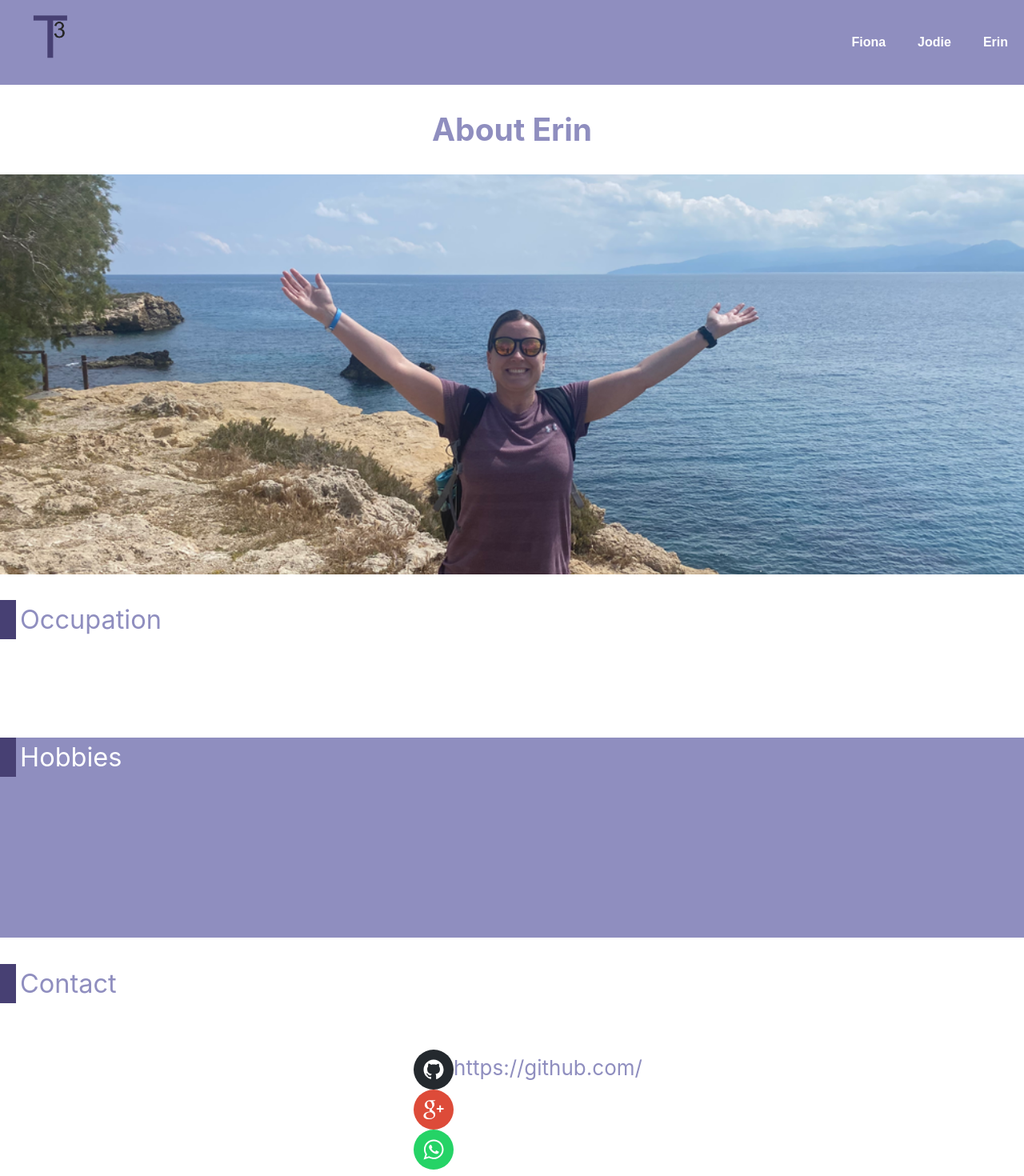
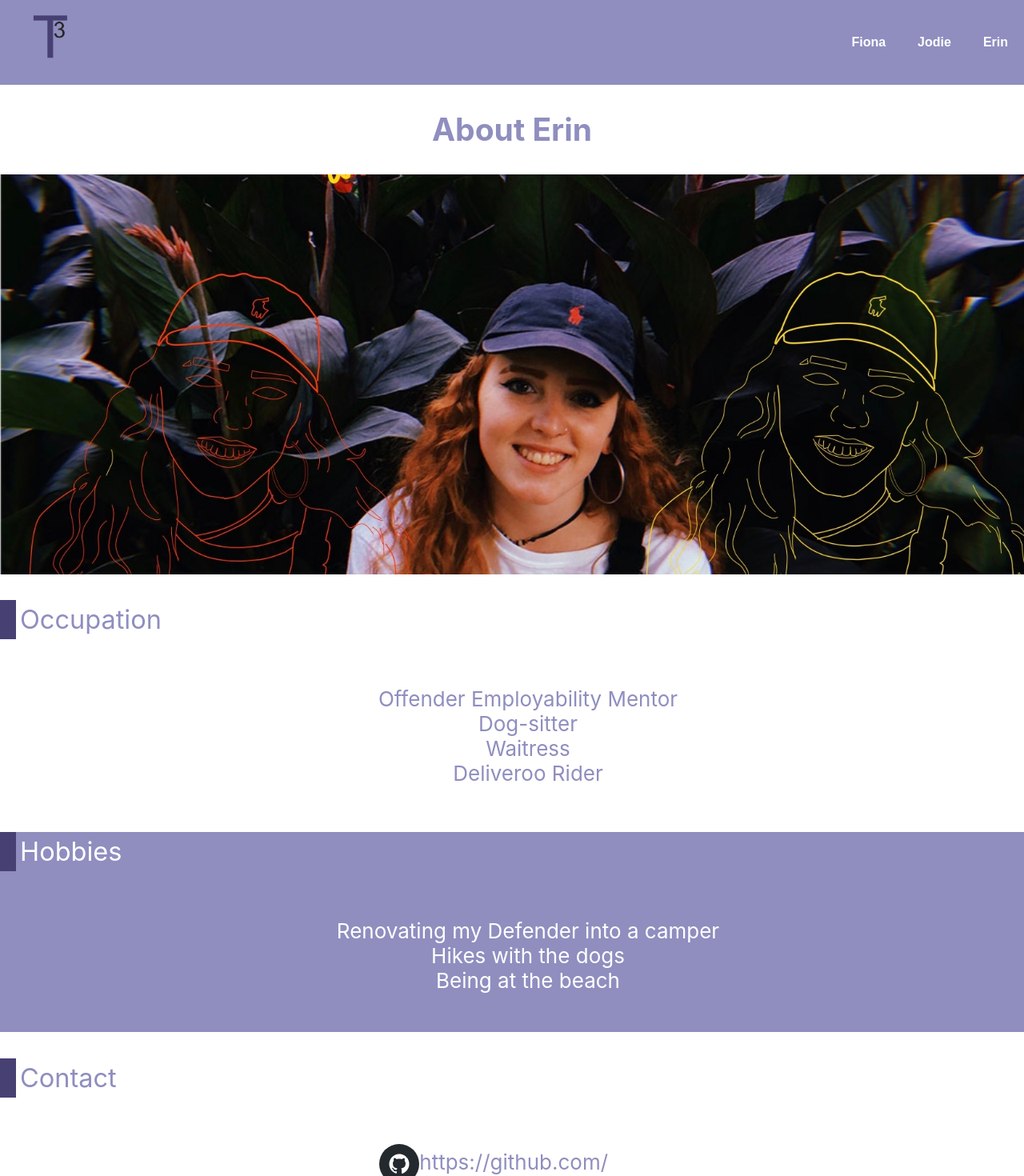
Before and after one commit to FMossman/CFGTeam3Project, a React (Create React App) app in the folder team3-app/: page /member3 in a window 1280 px wide. Shown: the top 1470 px of the page at 80% size. Built offline with nearby package versions, Linux system fonts and the light colour scheme.

Commit message:
Editing Member 3 on my branch to merge

```diff
--- a/team3-app/src/pages/Home.js
+++ b/team3-app/src/pages/Home.js
@@ -7,7 +7,7 @@ import { useState } from 'react';
 const memberArray = [
 {name:"Fiona", age:"39", page: "./Member1", picture: ".\\images\\fionamossman.jpg", hobbies:"", occupation:""},
 {name:"Jodie", age:"??", page: "./Member2", picture: "\\images\\JodieHols.png", hobbies:"", occupation:""},
-{name:"Erin", age:"??", page: "./Member3", picture: "../../public/images/fionamossman.jpg", hobbies:"", occupation:""}
+{name:"Erin", age:"24", page: "./Member3", picture: ".\\images\\Erin.jpg", hobbies:"Renovating my car, Hiking with the dogs, spending time at the beach", occupation:"Offender Employability Mentor, Dog-sitter, Waitress"}
 ];
 
 
--- a/team3-app/src/pages/Member.css
+++ b/team3-app/src/pages/Member.css
@@ -54,9 +54,9 @@
     background-size: cover;
   }
 
-  img-profile-erin {
+  .img-profile-erin {
     /* The image used */
-    background-image: url("./images/JodieHols.png");
+    background-image: url("../../public/images/Erin.jpg");
 
     /* Set a specific height */
     min-width: 100vh;
--- a/team3-app/src/pages/MemberErin.js
+++ b/team3-app/src/pages/MemberErin.js
@@ -4,7 +4,7 @@ import { SocialIcon } from 'react-social-icons';
 
 const github_url = "https://github.com/"
 const gmail_url = "https://mail.google.com"
-const email_url = ""
+const email_url = "fyfemcwilliam@gmail.com"
 const whatsapp_url = "https://whatsapp.com"
 
 const Member3 = () => {
@@ -14,7 +14,7 @@ return (
             <h1>About Erin</h1>
         </section>
         <section>
-            <div className="img-profile-jodie"></div>
+            <div className="img-profile-erin"></div>
         </section>
         <section className="left-section">
             <div>
@@ -22,9 +22,10 @@ return (
             </div>
             <div className="section-list">
                 <ul className="list-middle" >
-                    <li></li>
-                    <li></li>
-                    <li></li>
+                    <li>Offender Employability Mentor</li>
+                    <li>Dog-sitter</li>
+                    <li>Waitress</li>
+                    <li>Deliveroo Rider</li>
                 </ul>
             </div>
         </section>
@@ -34,9 +35,9 @@ return (
             </div>
             <div className="section-list">
             <ul className="list-middle" >
-                    <li></li>
-                    <li></li>
-                    <li></li>
+                    <li>Renovating my Defender into a camper</li>
+                    <li>Hikes with the dogs</li>
+                    <li>Being at the beach</li>
                 </ul>
             </div>
         </section>
@@ -48,7 +49,7 @@ return (
             <ul className="list-left" >
                 <li><SocialIcon url={github_url} fgColor="#fff"  />{github_url}</li>
                 <li><SocialIcon url={gmail_url} fgColor="#fff"  />{email_url}</li>
-                <li><SocialIcon url={whatsapp_url} fgColor="#fff"  /></li>
+                <li><SocialIcon url={whatsapp_url} fgColor="#fff"  />07488932404</li>
                 </ul>
             </div>
         </section>
```
Also changed, not shown: team3-app/public/images/Erin.jpg (added).
